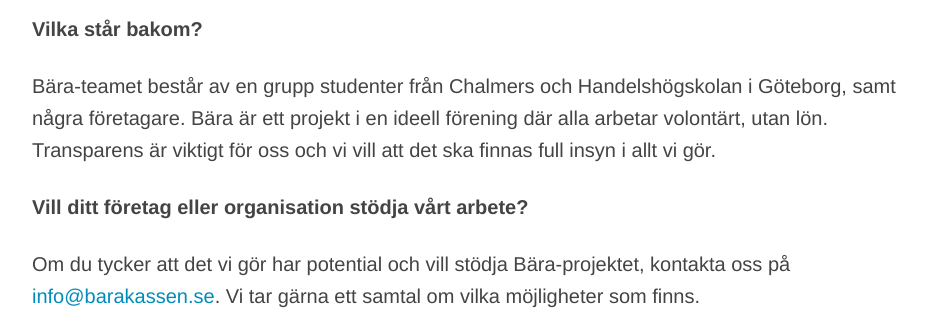
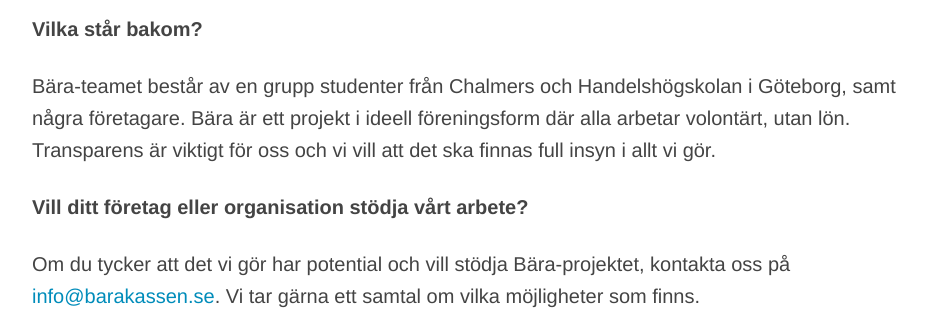
Before and after one commit to bara-se/bara-se.github.io, a Jekyll site: the page built from _posts/0100-01-01-index.md, in a window 1280 px wide and 900 px high, scrolled down 2969 px. Shown: the part 367-677 px from the top of the window, without its empty margins (168-1099 px from the left). Built offline with Jekyll 4.4.1, drawn with Linux system fonts in a browser that asks for light colours.

Commit message:
Updated 0100-01-01-index.md

```diff
--- a/_posts/0100-01-01-index.md
+++ b/_posts/0100-01-01-index.md
@@ -70,7 +70,7 @@ Det finns många anledningar till att köpa en kasse. Rumänerna och bulgarerna
 
 **Vilka står bakom?**
 
-Bära-teamet består av en grupp studenter från Chalmers och Handelshögskolan i Göteborg, samt några företagare. Bära är ett projekt i en ideell förening där alla arbetar volontärt, utan lön. Transparens är viktigt för oss och vi vill att det ska finnas full insyn i allt vi gör.
+Bära-teamet består av en grupp studenter från Chalmers och Handelshögskolan i Göteborg, samt några företagare. Bära är ett projekt i ideell föreningsform där alla arbetar volontärt, utan lön. Transparens är viktigt för oss och vi vill att det ska finnas full insyn i allt vi gör.
 
 
 **Vill ditt företag eller organisation stödja vårt arbete?**
```
